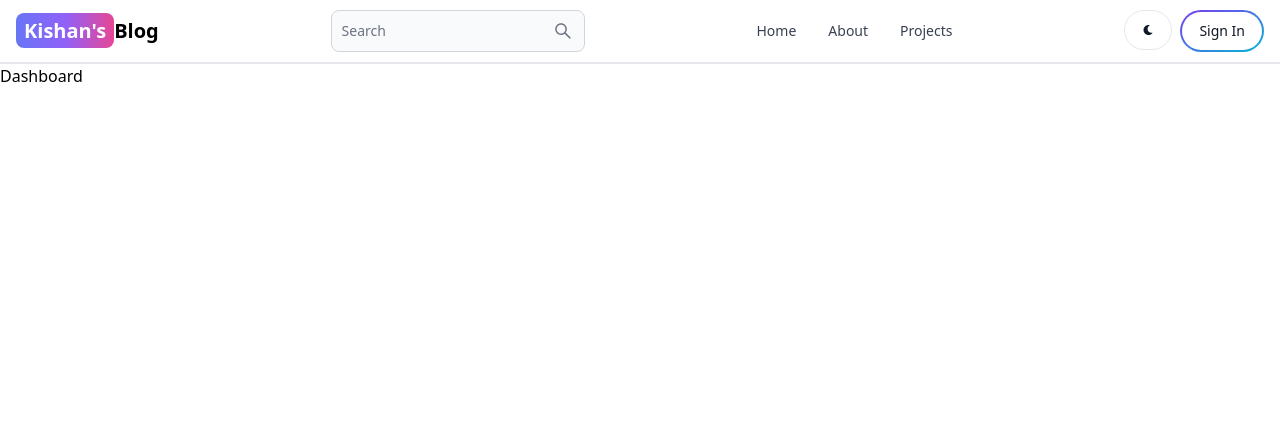
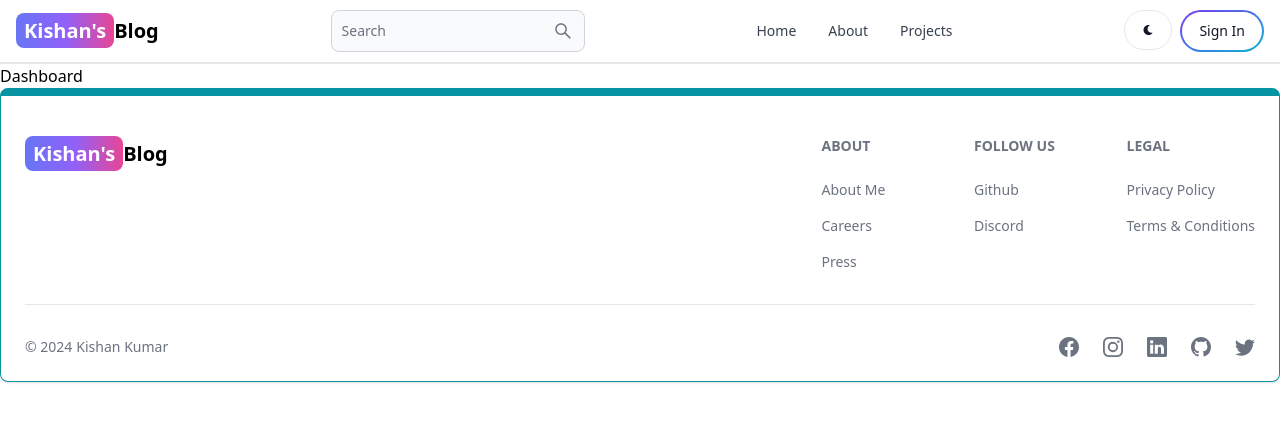
Before and after one commit to Kishan-kumar001/MERN-BLOG, a React (Vite) app in the folder client/: page /dashboard in a window 1280 px wide. Shown: the top 422 px of the page. Built offline with nearby package versions, Linux system fonts and the light colour scheme.

Commit message:
completed footer

```diff
--- a/client/src/App.jsx
+++ b/client/src/App.jsx
@@ -7,6 +7,7 @@
 import Projects from "./pages/Projects";
 import Dashboard from "./pages/Dashboard";
 import Header from "./components/Header";
+import Footer from "./components/Footer";
 
 const App = () => {
   return (
@@ -20,6 +21,7 @@
         <Route path="/projects" element={<Projects />} />
         <Route path="/dashboard" element={<Dashboard />} />
       </Routes>
+      <Footer />
     </BrowserRouter>
   );
 };
--- /dev/null
+++ b/client/src/components/Footer.jsx
@@ -0,0 +1,86 @@
+import { Footer } from "flowbite-react";
+import { Link } from "react-router-dom";
+import {
+  BsFacebook,
+  BsInstagram,
+  BsTwitter,
+  BsGithub,
+  BsLinkedin,
+} from "react-icons/bs";
+
+const FooterCom = () => {
+  return (
+    <Footer container className="border border-t-8 border-teal-500">
+      <div className="w-full max-w-7xl mx-auto">
+        <div className="grid w-full justify-between sm:flex md:grid-cols-1">
+          <div className="mt-5">
+            <Link
+              to="/"
+              className="self-center whitespace-nowrap text-lg sm:text-xl font-semibold dark:text-white"
+            >
+              <span className="px-2 py-1 bg-gradient-to-r from-indigo-500 via-purple-500 to-pink-500 rounded-lg text-white">
+                Kishan's
+              </span>
+              Blog
+            </Link>
+          </div>
+          <div className="grid grid-cols-2 gap-8 mt-4 sm:grid-cols-3 sm:gap-6">
+            <div>
+              <Footer.Title title="ABOUT" />
+              <Footer.LinkGroup col>
+                <Footer.Link href="#" target="_blank" rel="noopener noreferrer">
+                  About Me
+                </Footer.Link>
+                <Footer.Link href="#" target="_blank" rel="noopener noreferrer">
+                  Careers
+                </Footer.Link>
+                <Footer.Link href="#" target="_blank" rel="noopener noreferrer">
+                  Press
+                </Footer.Link>
+              </Footer.LinkGroup>
+            </div>
+            <div>
+              <Footer.Title title="FOLLOW US" />
+              <Footer.LinkGroup col>
+                <Footer.Link href="#" target="_blank" rel="noopener noreferrer">
+                  Github
+                </Footer.Link>
+                <Footer.Link href="#" target="_blank" rel="noopener noreferrer">
+                  Discord
+                </Footer.Link>
+              </Footer.LinkGroup>
+            </div>
+            <div>
+              <Footer.Title title="LEGAL" />
+              <Footer.LinkGroup col>
+                <Footer.Link href="#" target="_blank" rel="noopener noreferrer">
+                  Privacy Policy
+                </Footer.Link>
+                <Footer.Link href="#" target="_blank" rel="noopener noreferrer">
+                  Terms & Conditions
+                </Footer.Link>
+              </Footer.LinkGroup>
+            </div>
+          </div>
+        </div>
+        <Footer.Divider />
+        <div className="w-full sm:flex sm:items-center sm:justify-between">
+          <Footer.Copyright
+            href="#"
+            by="Kishan Kumar"
+            year={new Date().getFullYear()}
+          />
+          <div className="flex gap-6 sm:mt-0 mt-4 sm:justify-center">
+            <Footer.Icon href="#" icon={BsFacebook} />
+            <Footer.Icon href="#" icon={BsInstagram} />
+            <Footer.Icon href="#" icon={BsLinkedin} />
+            <Footer.Icon href="#" icon={BsGithub} />
+            <Footer.Icon href="#" icon={BsTwitter} />
+          </div>
+        </div>
+      </div>
+    </Footer>
+  );
+};
+
+export default FooterCom;
```
